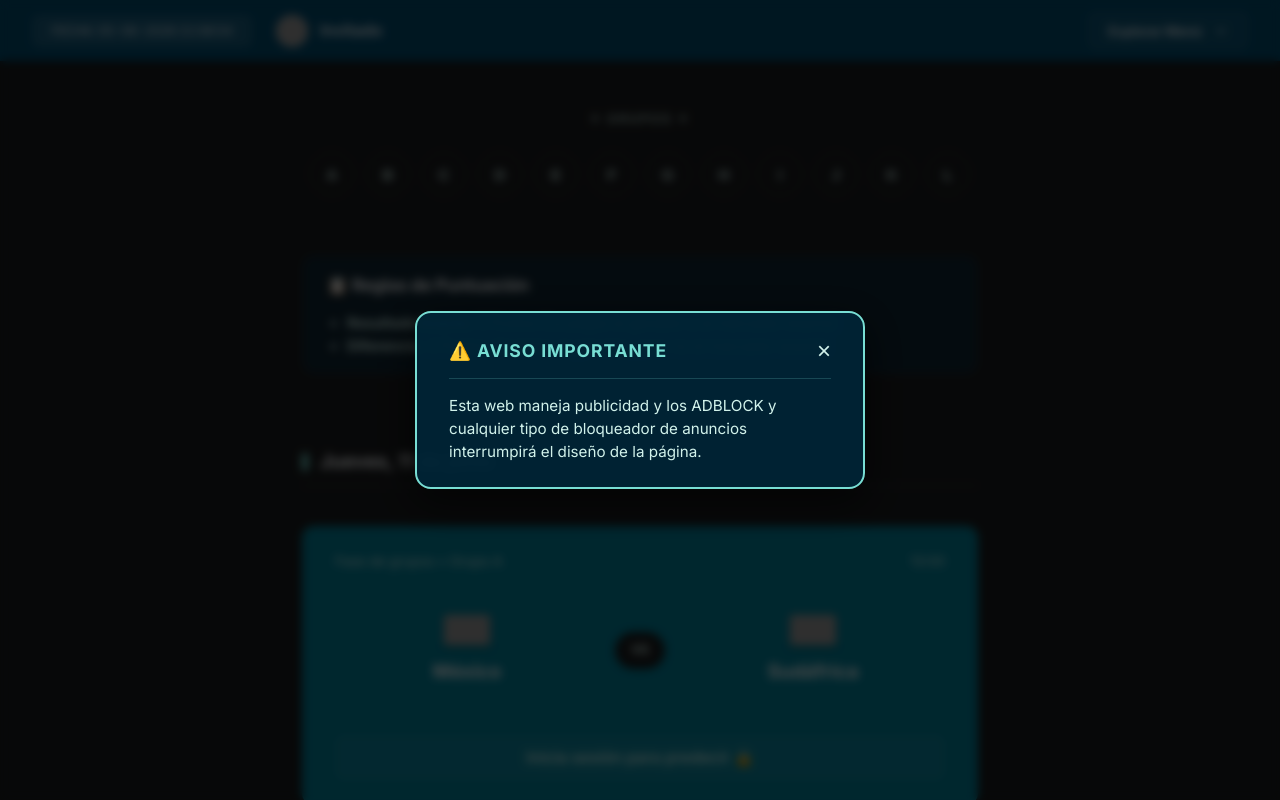
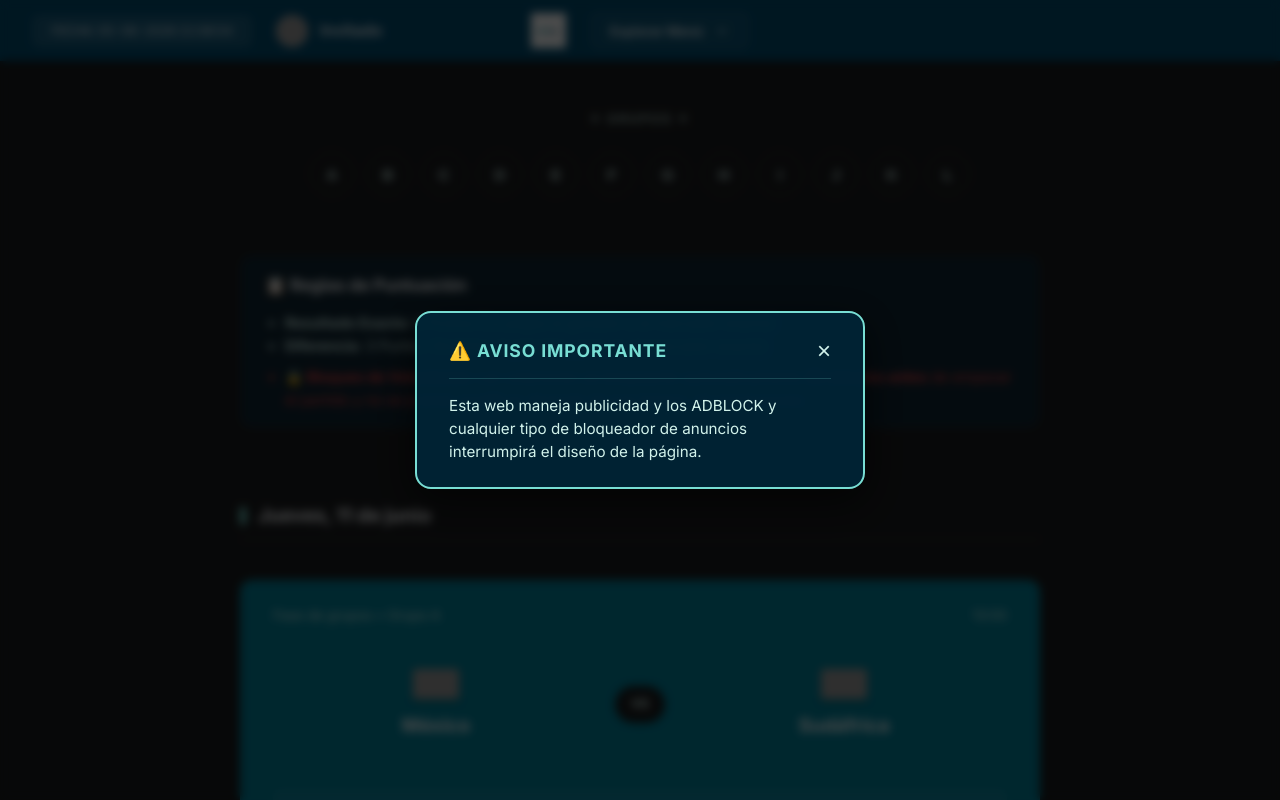
Before and after one commit to Blakezama/quineladroA2026, a Flask app: page / in a window 1280 px wide. Run offline with Flask 3, Linux system fonts and the light colour scheme; data comes from the database, SQL or seed files in the repository; data that the repository does not hold is empty; grey boxes are pictures that could not be loaded.

Commit message:
feat: Add logo to header and add lock rule to rules list

```diff
--- a/templates/base.html
+++ b/templates/base.html
@@ -1537,10 +1537,10 @@
             </div>
         </div>
 
-
-
-        <div class="nav-container">
-            <button class="nav-toggle" id="navToggle">
+        <div style="display: flex; align-items: center; gap: 1.5rem;">
+            <img src="{{ url_for('static', filename='img/logo_empresa.png') }}" alt="DroActiva" style="height: 35px; object-fit: contain;">
+            <div class="nav-container">
+                <button class="nav-toggle" id="navToggle">
                 Explorar Menú
                 <svg width="14" height="14" viewBox="0 0 24 24" fill="none" stroke="currentColor" stroke-width="2"
                     stroke-linecap="round" stroke-linejoin="round" style="margin-left: 0.25rem;">
@@ -1564,6 +1564,7 @@
                 <a href="{{ url_for('login') }}">🔑 Login</a>
                 {% endif %}
             </nav>
+            </div>
         </div>
     </header>
 
--- a/templates/index.html
+++ b/templates/index.html
@@ -33,6 +33,7 @@
         <ul style="color: var(--text-dim); font-size: 0.9rem; margin: 0; padding-left: 1.25rem; line-height: 1.6;">
             <li><strong>Resultado Exacto:</strong> 5 Puntos (Le pegas al ganador y al marcador exacto)</li>
             <li><strong>Diferencia:</strong> 3 Puntos (Aciertas el ganador, pero no el marcador exacto)</li>
+            <li style="margin-top: 0.5rem; color: #ef4444;"><strong>🔒 Bloqueo de Votaciones:</strong> Las votaciones se bloquearán automáticamente <strong>30 minutos antes</strong> de empezar el partido y no se podrán modificar después de ese tiempo, sin excepciones.</li>
         </ul>
     </div>
 
```
Also changed, not shown: static/img/imgdashboard.png (added).
